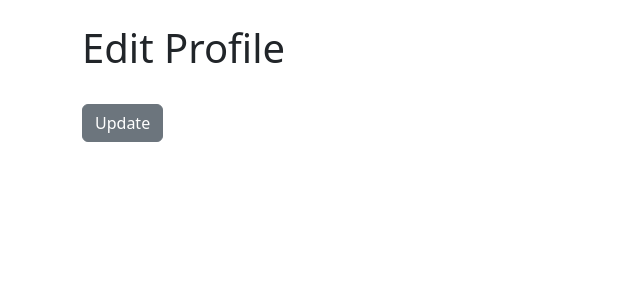
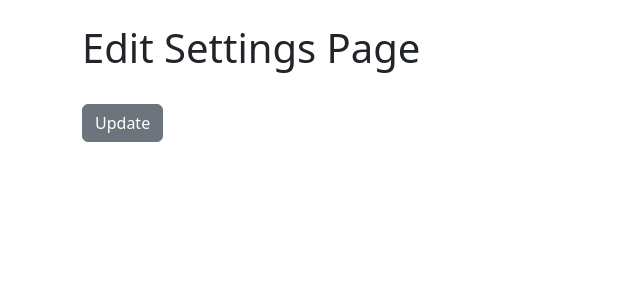
Before and after one commit to emmadsaxlegend/BlogApp, a Django app: template members/templates/registration/edit_profile.html in a window 1280 px wide. Shown: the part 56-356 px from the top of the page, without its empty margins (0-640 px from the left). Run offline with Django 3.2, Linux system fonts and the light colour scheme; the template is opened without the code that fills it, so the values that code supplies are empty.

Commit message:
Edit profile page form

```diff
--- a/members/templates/registration/edit_profile.html
+++ b/members/templates/registration/edit_profile.html
@@ -1,9 +1,9 @@
 {% extends 'base.html' %}
-{% block title %}Register{% endblock %}
+{% block title %}Edit Settings PAge{% endblock %}
 
 {% block content %}
 
-<h1> Edit Profile </h1>
+<h1> Edit Settings Page </h1>
 <br>
 {{user.profile.bio}}
 
--- a/members/urls.py
+++ b/members/urls.py
@@ -1,5 +1,5 @@
 from django.urls import path
-from .views import UserRegisterView, UserEditView, PasswordsChangeView,ShowProfilePageView
+from .views import UserRegisterView, UserEditView, PasswordsChangeView,ShowProfilePageView, EditProfilePageView
 from django.contrib.auth import views as auth_views
 from . import views
 
@@ -9,5 +9,7 @@ urlpatterns = [
    #path('password/', auth_views.PasswordChangeView.as_view(template_name = 'registration/change-password.html')),
    path('password/', PasswordsChangeView.as_view(template_name = 'registration/change-password.html')),
    path('password_success', views.password_success, name="password_success"),
-   path('<int:pk>/profile/', ShowProfilePageView.as_view(), name='show_profile_page')
+   path('<int:pk>/profile/', ShowProfilePageView.as_view(), name='show_profile_page'),
+   path('<int:pk>/edit_profile_page/', EditProfilePageView.as_view(), name='edit_profile_page')
+
 ]
--- a/members/views.py
+++ b/members/views.py
@@ -8,6 +8,12 @@ from django.views.generic import DetailView
 from theblog.models import Profile
 
 # Create your views here.
+
+class EditProfilePageView(generic.UpdateView):
+    model = Profile
+    template_name = 'registration/edit_profile_page.html'
+    fields = ['bio', 'profile_pic', 'website_url', 'twitter_url', 'facebook_url', 'pinterest_url', 'instagram_url']
+    success_url = reverse_lazy('home')
 
 class ShowProfilePageView(DetailView):
     model = Profile
--- a/theblog/templates/base.html
+++ b/theblog/templates/base.html
@@ -51,9 +51,24 @@
               <li class="nav-item">
                 <a class="nav-link" href="{% url 'logout' %}">Logout</a>
               </li>
-              <li class="nav-item">
-                <a class="nav-link" href="{% url 'edit_profile' %}">Edit Profile</a>
+
+              <li class="nav-item dropdown">
+                <a class="nav-link dropdown-toggle" href="#" role="button" data-bs-toggle="dropdown" aria-expanded="false">
+                  Profile
+                </a>
+                <ul class="dropdown-menu">
+                  <li>
+                    <a class="dropdown-item" href="{% url 'edit_profile' %}">Edit Settings</a>
+                  </li>
+                  <li>
+                    <a class="dropdown-item" href="{% url 'edit_profile_page' user.profile.id %}">Edit Profile Page</a>
+                  </li>
+                  <li>
+                    <a class="dropdown-item" href="{% url 'show_profile_page' user.profile.id %}">Show Profile Page</a>
+                  </li>
+                </ul>
               </li>
+
               {%else%}
 
               <li class="nav-item">
```
Also changed, not shown: members/templates/registration/edit_profile_page.html (added, +30 -0 lines), db.sqlite3.
